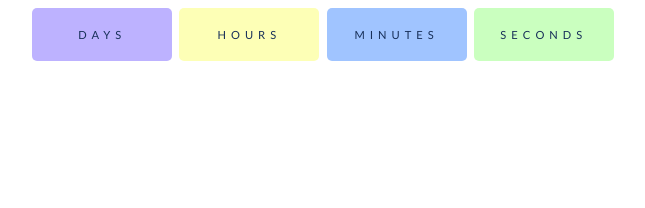
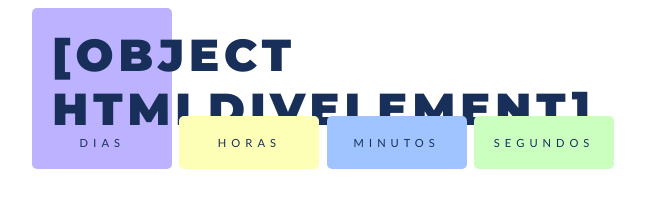
Before and after one commit to Michel-Pascoal/notion-widget, a plain HTML site: page index.html in a window 1280 px wide. Shown: the whole page, without its empty margins (317-962 px from the left). Drawn offline with Linux system fonts and the light colour scheme.

Commit message:
Update index.html

```diff
--- a/index.html
+++ b/index.html
@@ -92,13 +92,13 @@ body{
 <div id="timer">
 
     <div class="dias">
-        <div id="dias" class="numbers "> </div>days</div>
+        <div id="dias" class="numbers "> </div>dias</div>
       <div class="horas">
-        <div  id="horas" class="numbers"> </div>hours</div>
+        <div  id="horas" class="numbers"> </div>horas</div>
       <div class="minutos">
-        <div  id="minutos" class="numbers"> </div>minutes</div>
+        <div  id="minutos" class="numbers"> </div>minutos</div>
       <div   class="segundos">
-        <div id="segundos" class="numbers"> </div>seconds</div>
+        <div id="segundos" class="numbers"> </div>segundos</div>
       </div>
 
 </div>
@@ -125,10 +125,10 @@ let timer = setInterval(function() {
   let seconds = Math.floor((diff % (1000 * 60)) / 1000);
 
   // display
-  document.getElementById("days").innerHTML=days
-  document.getElementById("hours").innerHTML=hours
-  document.getElementById("minutes").innerHTML=minutes
-  document.getElementById("seconds").innerHTML=seconds
+  document.getElementById("dias").innerHTML=dias
+  document.getElementById("hours").innerHTML=horas
+  document.getElementById("minutes").innerHTML=minutos
+  document.getElementById("seconds").innerHTML=segundos
 
 
 
```
